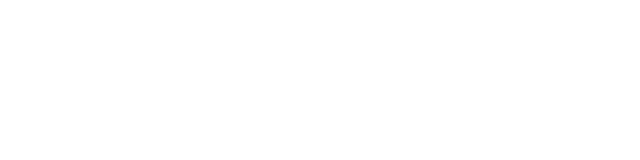
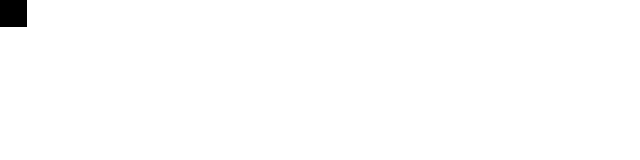
Before and after one commit to ActuallyHappening/IOT, a React (Vite) app in the folder react/: page / in a window 1280 px wide. Shown: the top 160 px of the page, without its empty margins (0-640 px from the left). Built offline with nearby package versions, Linux system fonts and the light colour scheme.

Commit message:
Trying to get dynamic colours working!

```diff
--- a/react/src/App.tsx
+++ b/react/src/App.tsx
@@ -8,12 +8,13 @@ const _defaultFrame: number[][] = []
 for (let y = 0; y < defaultDimensions[1]; y++) {
   _defaultFrame[y] = []
   for (let x = 0; x < defaultDimensions[0]; x++) {
-    _defaultFrame[y][x] = [0, "red"]
+    _defaultFrame[y][x] = 0
   }
 }
 
 function App() {
   const [frame, setFrame] = useState(_defaultFrame)
+  console.log(frame)
   const frameTotal = frame.reduce((acc, row) => {
     return acc += row.reduce((acc, cell) => acc += cell, 0)
   }, 0)
@@ -29,9 +30,12 @@ function App() {
 
   return (
     <>
+    {/* <h2>oops</h2> */}
+    <Cell pos={[0, 0]} colour={getColour(frame[0][0])} />
     {frame.map((row, y) => {
       row.map((cell, x) => {
-        return <Cell pos={[x, y]} colour={getColour(cell)} />
+        // return <Cell pos={[x, y]} colour={getColour(cell)} />
+        return <h1>y</h1>
       })
     })}
     </>
--- a/react/src/components/Cell.tsx
+++ b/react/src/components/Cell.tsx
@@ -1,19 +1,24 @@
 import React, { CSSProperties } from 'react'
 
-const Cell = ({pos, colour}: {
+const Cell = ({
+  pos,
+  colour = "black",
+  scale = 25,
+}: {
   pos: [number, number],
-  colour: CSSProperties['color']
+  colour: CSSProperties['color'],
+  scale?: number,
 }) => {
   return (
     <div style={{
       position: 'absolute',
-      top: pos[0] * 10,
-      left: pos[1] * 10,
-      width: 10,
-      height: 10,
+      top: pos[0] * scale,
+      left: pos[1] * scale,
+      width: scale,
+      height: scale,
       backgroundColor: colour,
       border: '1px solid black'
-    }}>X</div>
+    }}>T</div>
   )
 }
 
```
